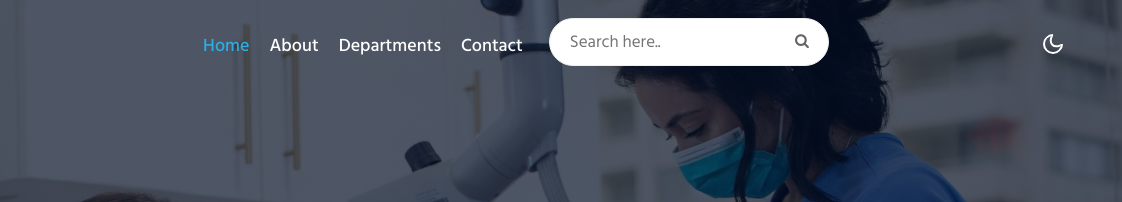
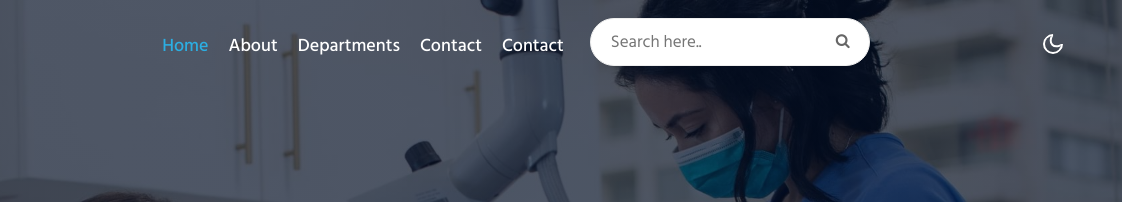
Before and after one commit to Prudhvi-25/Project52, a plain HTML site: page index.html in a window 1280 px wide. Shown: the top 202 px of the page, 158-1280 px from the left. Drawn offline with Linux system fonts and the light colour scheme.

Commit message:
Update index.html

```diff
--- a/index.html
+++ b/index.html
@@ -49,6 +49,8 @@
 
             <li class="nav-item">
               <a class="nav-link" href="contact.html">Contact</a>
+            <li class="nav-item">
+              <a class="nav-link" href="NewHTML.html">Contact</a>
             </li>
             <li class="search-bar ml-lg-3 mr-lg-5 mt-lg-0 mt-4">
               <!--/search-right-->
```
